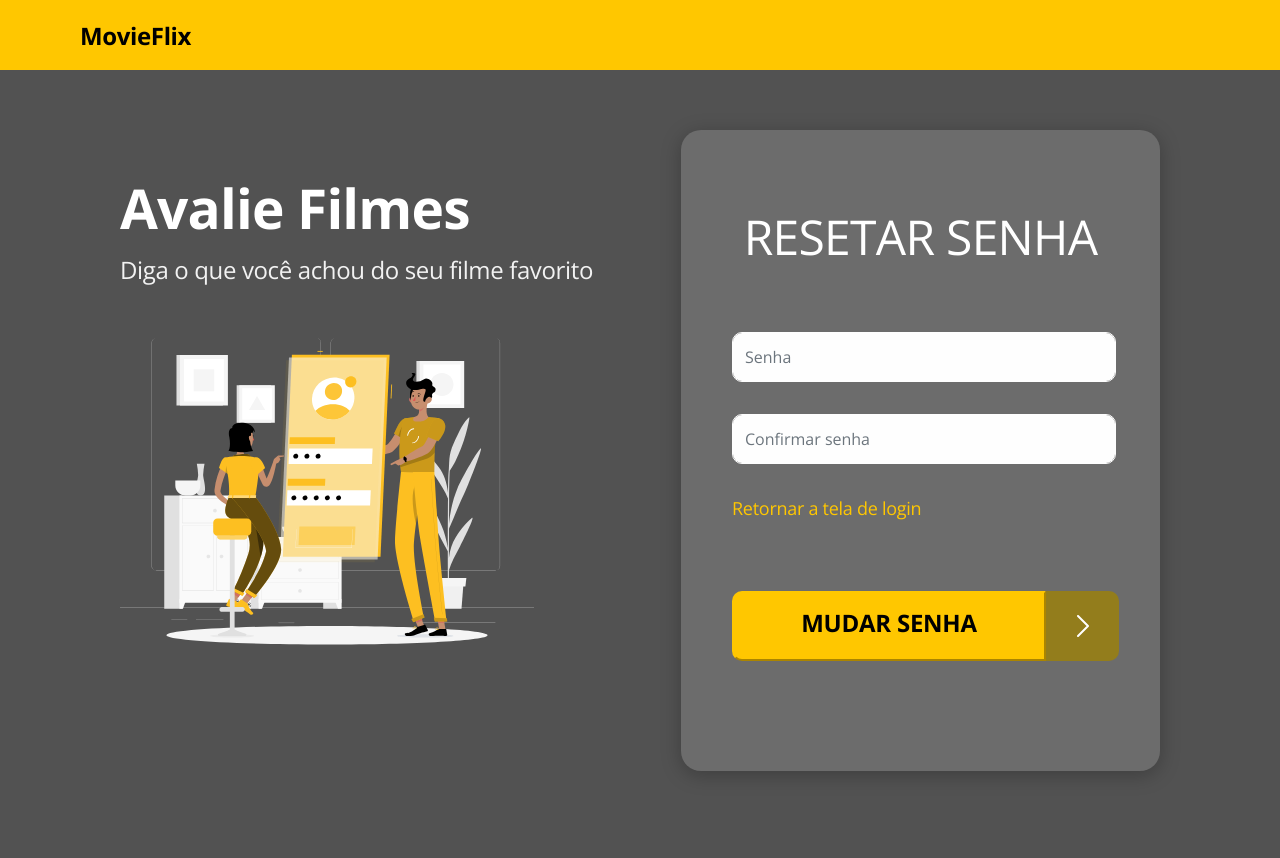
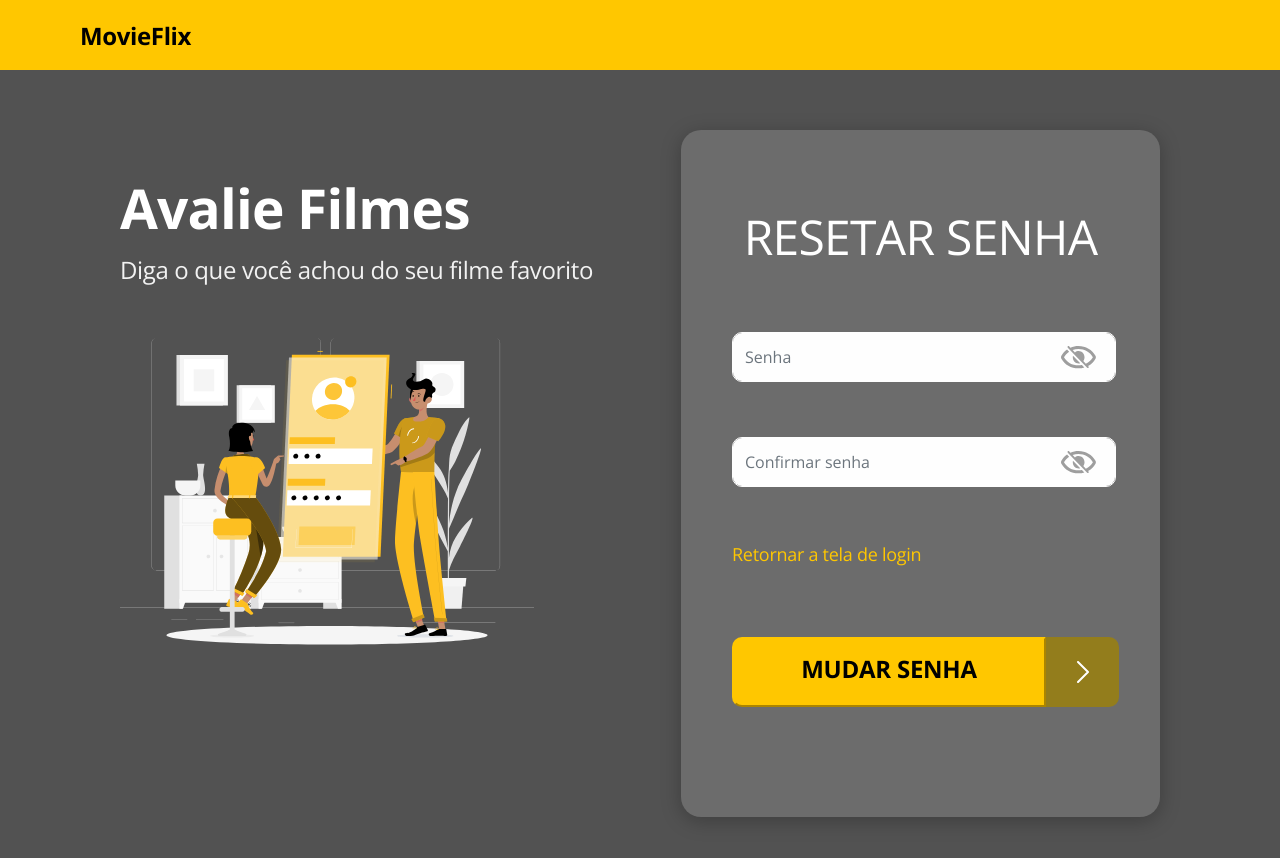
Before and after one commit to JoaoOtavioSegantini/ds-movieflix, a React (Create React App) app in the folder front-web/: page /reset-password in a window 1280 px wide. Shown: the top 858 px of the page. Built offline with nearby package versions, Linux system fonts and the light colour scheme; no server answers.

Commit message:
Update navbar component for styles in window resize

```diff
--- a/front-web/src/core/components/ButtonLoader/index.tsx
+++ b/front-web/src/core/components/ButtonLoader/index.tsx
@@ -3,8 +3,8 @@ import './styles.scss'
 type Props = {
   isLoading: boolean
   disabled: boolean
-  isReset: boolean
-  isSignUp: boolean
+  isReset?: boolean
+  isSignUp?: boolean
   change?: boolean
 }
 
--- a/front-web/src/core/components/Navbar/index.tsx
+++ b/front-web/src/core/components/Navbar/index.tsx
@@ -19,7 +19,11 @@ import menu from '@images/menu.svg'
 import Admin from '@images/admin'
 
 const Navbar = () => {
-  const [currentUser, setCurretUser] = useState({ email: '', name: '' })
+  const [currentUser, setCurretUser] = useState({
+    email: '',
+    name: '',
+    mediaMatch: false
+  })
   const [drawer, setDrawer] = useState(false)
   const { user_name } = getAccessTokenDecoded()
   const isValid = isTokenValid()
@@ -27,12 +31,17 @@ const Navbar = () => {
   const isAdmin = isAllowedByRole(['ROLE_ADMIN'])
   const isMemberOrAdmin = isAllowedByRole(['MEMBER', 'ROLE_ADMIN'])
 
+  window.addEventListener('resize', () => {
+    const md = document.documentElement.clientWidth < 576
+    setCurretUser({ ...currentUser, mediaMatch: md })
+  })
+
   useEffect(() => {
     const authData = JSON.parse(localStorage.getItem('authData')!)
     const name = authData ? authData.userName : ''
     setCurretUser({ ...currentUser, email: user_name, name })
     // eslint-disable-next-line react-hooks/exhaustive-deps
-  }, [location, user_name])
+  }, [location, user_name, currentUser.mediaMatch])
 
   const handleLogout = (event: React.MouseEvent<HTMLDivElement>) => {
     event.preventDefault()
@@ -42,9 +51,18 @@ const Navbar = () => {
   return (
     <nav className="row bg-primary main-nav navbar-expand-lg navbar-dark bg-primary">
       <div className="navbar">
-        <Link to="/" className="logo-text col-3">
+        <Link
+          to="/"
+          className="logo-text col-3"
+          style={
+            !isValid && currentUser.mediaMatch
+              ? { justifyContent: 'center', marginLeft: 'calc(100% - 75vw)' }
+              : {}
+          }
+        >
           MovieFlix
         </Link>
+        {isValid && (
           <button
             className="menu-mobile-btn"
             type="button"
@@ -52,6 +70,7 @@ const Navbar = () => {
           >
             <img src={menu} alt="Mobile menu" />
           </button>
+        )}
         {isValid && (
           <div
             className={
--- a/front-web/src/pages/Reset/index.tsx
+++ b/front-web/src/pages/Reset/index.tsx
@@ -9,6 +9,7 @@ import { makeRequest } from '@utils/request'
 import Alert from '@components/Alert'
 import ButtonLoader from '@components/ButtonLoader'
 import { toast } from 'react-toastify'
+import IconShow from '@components/IconShow'
 
 export type FormState = {
   password: string
@@ -18,7 +19,8 @@ export type FormState = {
 const Reset = () => {
   const [values, setValues] = useState({
     password: '',
-    showPassword: false
+    showPassword: false,
+    showPassword2: false
   })
 
   const {
@@ -30,8 +32,6 @@ const Reset = () => {
 
   const [hasError, setHasError] = useState(false)
   const [isLoading, setIsLoading] = useState(false)
-  const [isReset, setIsReset] = useState(false)
-  const [isSignUp, setIsSignUp] = useState(false)
   const history = useHistory()
 
   const password = useRef({})
@@ -40,7 +40,9 @@ const Reset = () => {
   const handleClickPassword = () => {
     setValues({ ...values, showPassword: !values.showPassword })
   }
-
+  const handleClickPassword2 = () => {
+    setValues({ ...values, showPassword2: !values.showPassword2 })
+  }
   const handleMouseDownPassword = (event: React.MouseEvent) => {
     event.preventDefault()
   }
@@ -81,6 +83,7 @@ const Reset = () => {
           <h1 className="login-title">RESETAR SENHA</h1>
           {hasError && <Alert onClick={() => setHasError(false)} />}
           {/* FORMULÁRIOS */}
+
           <input
             className={`form-control col ${
               errors.password ? 'is-invalid' : ''
@@ -99,12 +102,19 @@ const Reset = () => {
               {errors.password.message}
             </div>
           )}
+          <IconShow
+            errors={!!errors.password}
+            errorPasswordMessage={errors?.password?.message}
+            showPassword={values.showPassword}
+            handleClickPassword={handleClickPassword}
+            handleMouseDownPassword={handleMouseDownPassword}
+          />
 
           <input
             className={`form-control col ${
               errors.password ? 'is-invalid' : ''
             } `}
-            type={values.showPassword ? 'text' : 'password'}
+            type={values.showPassword2 ? 'text' : 'password'}
             placeholder="Confirmar senha"
             {...register('confirm', {
               required: 'Campo obrigatório',
@@ -117,6 +127,13 @@ const Reset = () => {
               {errors.confirm.message}
             </div>
           )}
+          <IconShow
+            errors={!!errors.confirm}
+            errorPasswordMessage={errors?.confirm?.message}
+            showPassword={values.showPassword2}
+            handleClickPassword={handleClickPassword2}
+            handleMouseDownPassword={handleMouseDownPassword}
+          />
           <Link className="reset-link" to="..">
             Retornar a tela de login
           </Link>
@@ -124,8 +141,6 @@ const Reset = () => {
             <ButtonLoader
               isLoading={isLoading}
               disabled={!!errors.password}
-              isReset={isReset}
-              isSignUp={isSignUp}
               change
             />
             <div className="btn-icon-content" data-testid="arrowIcon">
```
Lines whose indentation alone changed are shown as unchanged.
